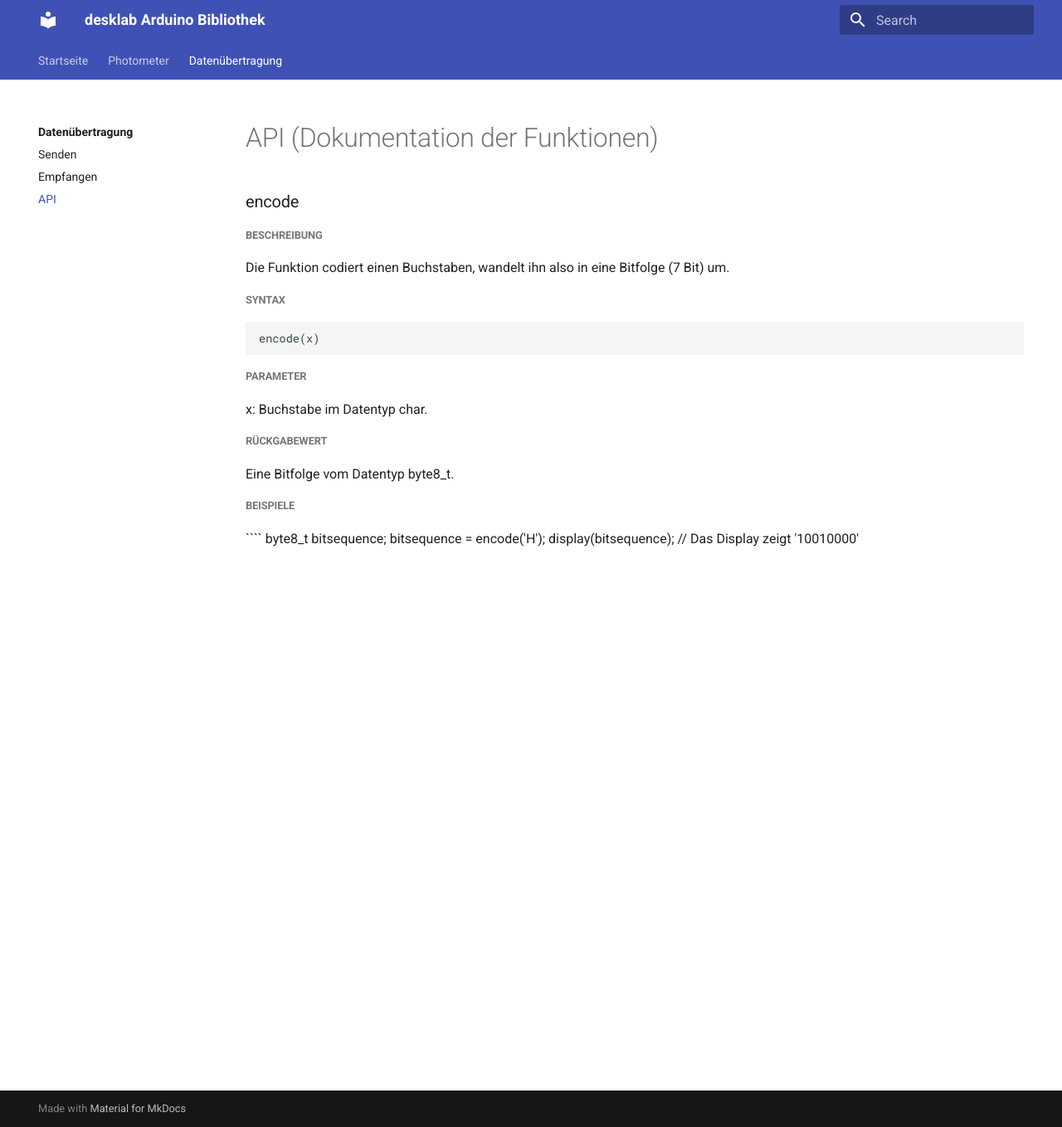
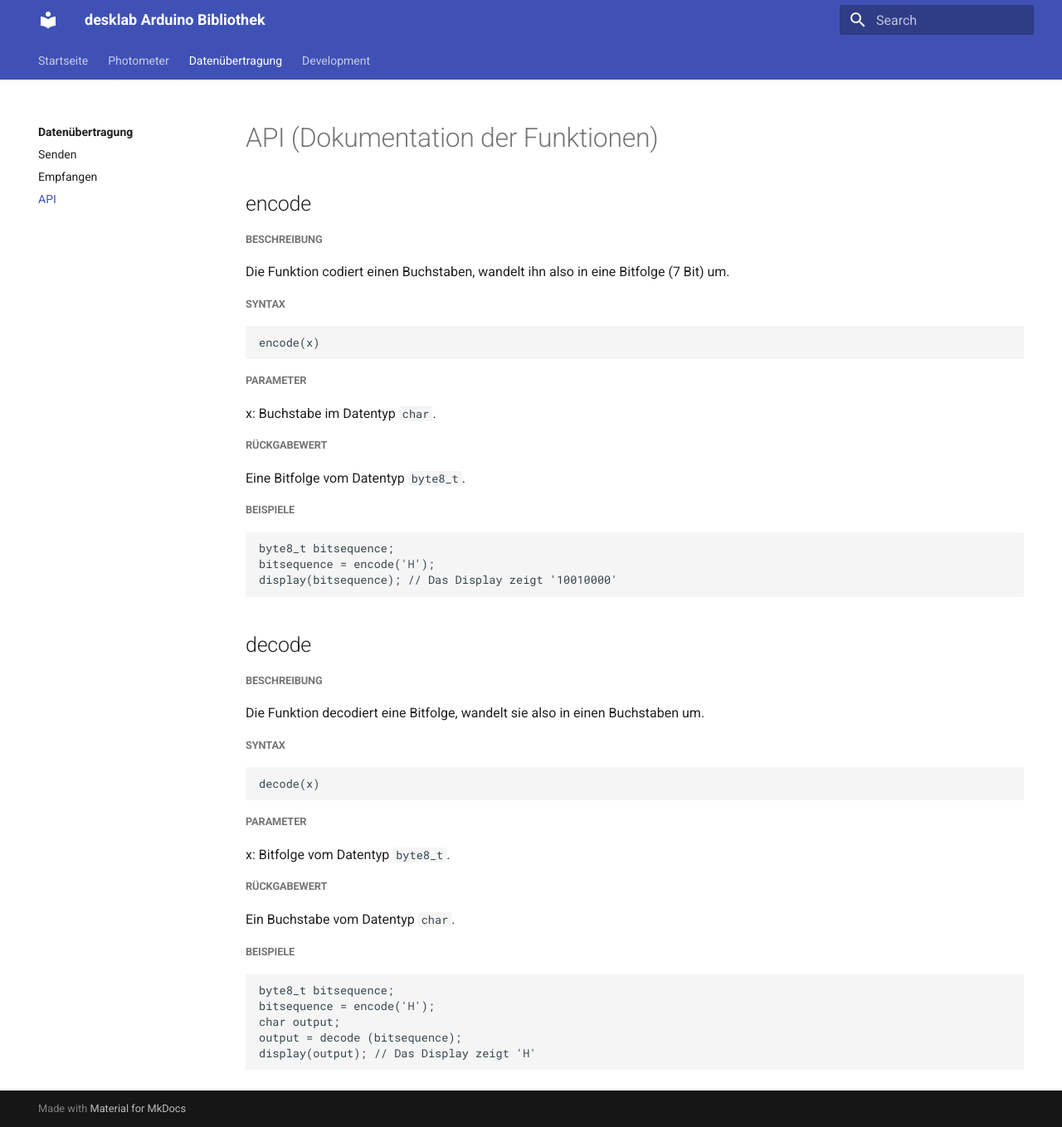
Before and after one commit to desklab/desklab-arduino-lib, an MkDocs documentation site: the page built from docs/datenuebertragung/api.md, in a window 1280 px wide and 1359 px high. Shown: the whole window at 83% size. Built offline with MkDocs 1.6.1 and Material for MkDocs 9.7.7, drawn with Linux system fonts in a browser that asks for light colours; the version menu is left out.

Commit message:
add development section

`````diff
--- a/docs/datenuebertragung/api.md
+++ b/docs/datenuebertragung/api.md
@@ -5,23 +5,48 @@
 
 # API (Dokumentation der Funktionen)
 
-### encode
+## encode
 ##### Beschreibung
 Die Funktion codiert einen Buchstaben, wandelt ihn also in eine Bitfolge (7 Bit) um.
 
 ##### Syntax
-```
+```C++
 encode(x)
 ```
 
 ##### Parameter
-x: Buchstabe im Datentyp char.
+x: Buchstabe im Datentyp `char`.
 
 ##### Rückgabewert
-Eine Bitfolge vom Datentyp byte8_t.
+Eine Bitfolge vom Datentyp `byte8_t`.
 
 ##### Beispiele
-````
+```C++
 byte8_t bitsequence;
 bitsequence = encode('H');
 display(bitsequence); // Das Display zeigt '10010000'
+```
+
+## decode
+##### Beschreibung
+Die Funktion decodiert eine Bitfolge, wandelt sie also in einen Buchstaben um.
+
+##### Syntax
+```C++
+decode(x)
+```
+
+##### Parameter
+x: Bitfolge vom Datentyp `byte8_t`.
+
+##### Rückgabewert
+Ein Buchstabe vom Datentyp `char`.
+
+##### Beispiele
+```C++
+byte8_t bitsequence;
+bitsequence = encode('H');
+char output;
+output = decode (bitsequence);
+display(output); // Das Display zeigt 'H'
+```
--- a/mkdocs.yml
+++ b/mkdocs.yml
@@ -21,6 +21,10 @@
   - Senden: datenuebertragung/senden.md
   - Empfangen: datenuebertragung/empfangen.md
   - API: datenuebertragung/api.md
+- Development:
+  - development/index.md
+  - Changelog: development/changelog.md
+  - Release: development/release.md
 
 extra:
   version:
`````
